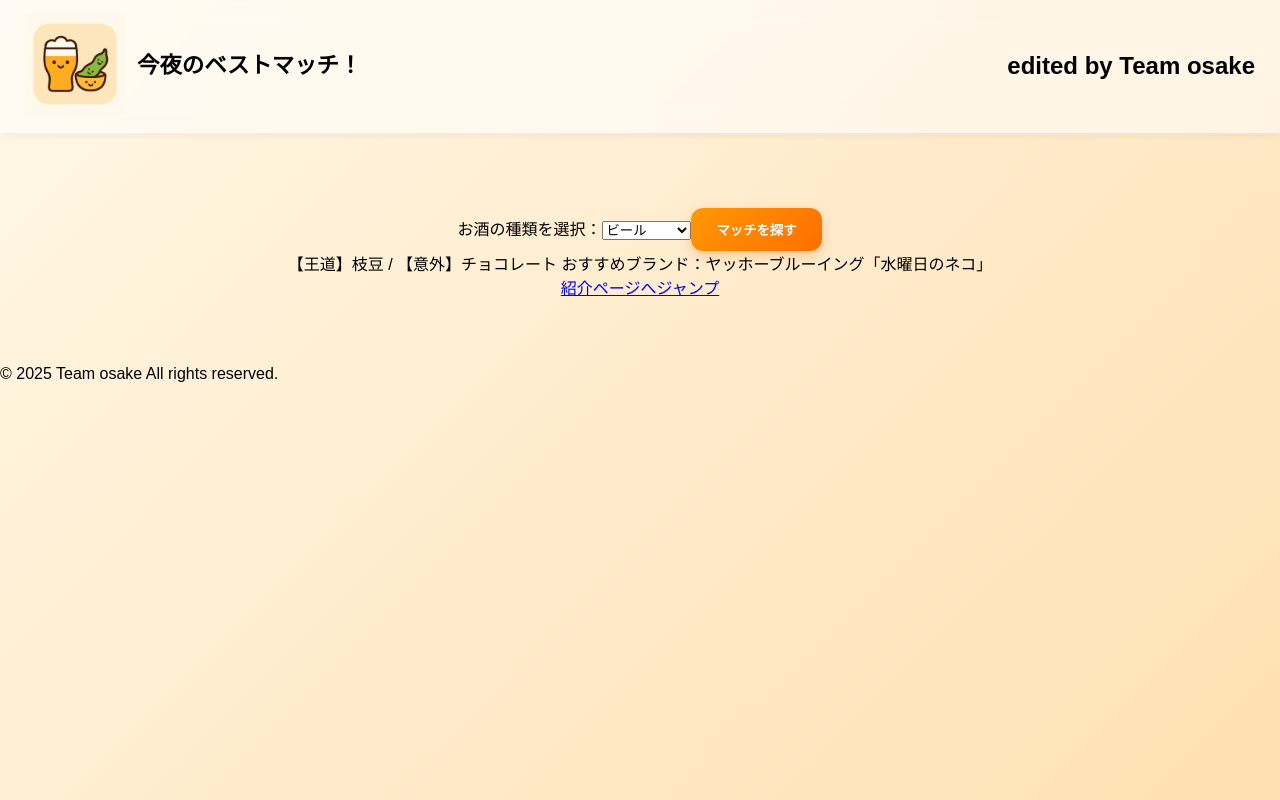
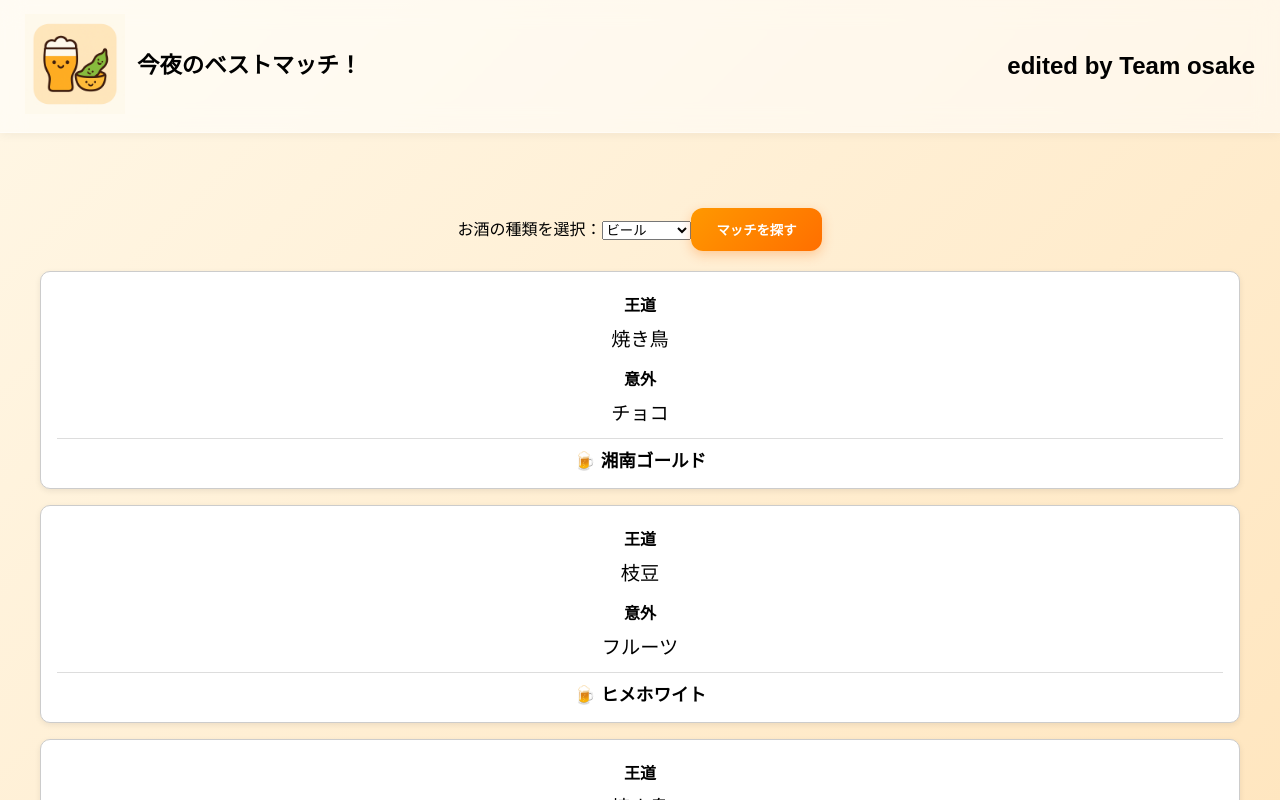
Before and after one commit to sreij/todays_best_match, a React (Vite) app: page / in a window 1280 px wide. Both pictures are taken after a click on the button "マッチを探す". Shown: the top 800 px of the page. Built offline with nearby package versions, Linux system fonts and the light colour scheme.

Commit message:
home,styleの変更改善

```diff
--- a/public/style.css
+++ b/public/style.css
@@ -166,3 +166,116 @@ button:hover {
   font-size: 1.4rem;
   line-height: 1;
 }
+
+/* ------------------------------
+   Result Item (縦に並ぶカード)
+------------------------------ */
+.result-list {
+  width: 70%;
+  margin: 40px auto;
+  display: flex;
+  flex-direction: column;
+  gap: 20px;
+}
+
+.result-card {
+  background: rgba(255, 255, 255, 0.85);
+  border-left: 6px solid #ff9800;
+  padding: 20px 26px;
+  border-radius: 14px;
+  box-shadow: 0 4px 14px rgba(255, 152, 0, 0.25);
+  display: flex;
+  flex-direction: column;
+  gap: 10px;
+  animation: fadeInUp 0.5s ease;
+}
+
+.result-card h3 {
+  margin: 0;
+  font-size: 1.3rem;
+  color: #e65100;
+  font-weight: 700;
+}
+
+.result-row {
+  display: flex;
+  align-items: center;
+  gap: 14px;
+  padding-left: 5px;
+}
+
+.result-label {
+  font-weight: bold;
+  color: #ff6f00;
+  width: 70px;
+  text-align: right;
+}
+
+.result-text {
+  font-size: 1.2rem;
+  color: #444;
+}
+
+/* Animation: 下からフワッ */
+@keyframes fadeInUp {
+  from {
+    opacity: 0;
+    transform: translateY(12px);
+  }
+  to {
+    opacity: 1;
+    transform: translateY(0);
+  }
+}
+
+/* ------------------------------
+   Vertical List (組み合わせ結果)
+------------------------------ */
+
+.vertical-list-container {
+  display: flex;
+  flex-direction: column;
+  gap: 16px;
+  padding: 20px;
+}
+
+.vertical-item {
+  border: 1px solid #ccc;
+  border-radius: 10px;
+  padding: 16px;
+  background: #fff;
+  box-shadow: 0 2px 6px rgba(0,0,0,0.08);
+}
+
+.tag {
+  font-weight: bold;
+  padding: 4px 8px;
+  border-radius: 6px;
+  display: inline-block;
+  width: 60px;
+  text-align: center;
+  margin-bottom: 4px;
+}
+
+.tag.王道 {
+  background: #007bff;
+  color: white;
+}
+
+.tag.意外 {
+  background: #ff9800;
+  color: white;
+}
+
+.value {
+  font-size: 1.2rem;
+  margin-bottom: 10px;
+}
+
+.beer {
+  margin-top: 12px;
+  padding-top: 8px;
+  border-top: 1px solid #ddd;
+  font-weight: bold;
+  font-size: 1.1rem;
+}
--- a/src/Home.jsx
+++ b/src/Home.jsx
@@ -1,65 +1,66 @@
 import { Link } from "react-router-dom";
 import { useState, useEffect } from "react";
-//import brandsData from "./brand.json";
 
 export default function Home() {
-  const [result, setResult] = useState("");
-  const [brands, setBrands] = useState([]);
+  const [results, setResults] = useState([]);
+  const [brands, setBrands] = useState({});
 
   useEffect(() => {
     fetch("/brand.json")
       .then((res) => res.json())
       .then((data) => {
-        setBrands(data["beer"]); // beer のブランド配列を保存
+        setBrands(data);
       });
   }, []);
+
+  const getRandom = (arr) => arr[Math.floor(Math.random() * arr.length)];
 
   const handleMatch = () => {
     const category = document.getElementById("category").value;
 
-    // 今は beer だけ対応
-    const categoryBrands = category === "beer" ? brands : [];
-
-    const randomBrand =
-      categoryBrands.length > 0
-        ? categoryBrands[Math.floor(Math.random() * categoryBrands.length)]
-        : null;
+    const categoryBrands = brands[category] || [];
 
     const classicSnacks = {
-      beer: "枝豆",
-      wine: "チーズ",
-      whisky: "ナッツ",
-      sour: "唐揚げ",
-      shochu: "さつま揚げ",
-      sake: "刺身",
-      highball: "揚げ物",
-      other: "おつまみ各種"
+      beer: ["枝豆", "焼き鳥", "唐揚げ", "ソーセージ", "たこわさ"],
+      wine: ["チーズ", "生ハム", "オリーブ", "クラッカー", "ぶどう"],
+      whiskey: ["ナッツ", "チョコ", "ビーフジャーキー", "燻製チーズ", "ドライフルーツ"],
+      sour: ["唐揚げ", "餃子", "ポテチ", "サラダ", "枝豆"],
+      shochu: ["さつま揚げ", "漬物", "焼き鳥", "コンニャク", "冷奴"],
+      sake: ["刺身", "だし巻き卵", "塩辛", "茶碗蒸し", "焼き魚"],
+      highball: ["揚げ物", "唐揚げ", "チーズ", "スルメ", "ピーナッツ"],
+      others: ["おつまみ各種"]
     };
 
     const surpriseSnacks = {
-      beer: "チョコレート",
-      wine: "ポテトチップス",
-      whisky: "燻製チョコ",
-      sour: "ポップコーン",
-      shochu: "チョコ最中",
-      sake: "バタークッキー",
-      highball: "ドライフルーツ",
-      other: "意外な組み合わせは今後追加予定！"
+      beer: ["チョコ", "クッキー", "ポップコーン", "フルーツ", "プリン"],
+      wine: ["ポテチ", "ナッツ", "チョコ", "せんべい", "サンドイッチ"],
+      whiskey: ["燻製チョコ", "キャラメル", "クッキー", "バナナ", "バタークッキー"],
+      sour: ["ポップコーン", "チョコ", "ポテチ", "ケーキ", "ゼリー"],
+      shochu: ["チョコ最中", "羊羹", "せんべい", "マドレーヌ", "ドーナツ"],
+      sake: ["バタークッキー", "チョコ", "プリン", "ラスク", "カステラ"],
+      highball: ["ドライフルーツ", "パイ", "クッキー", "ラムネ", "マシュマロ"],
+      others: ["意外な組み合わせは今後追加予定！"]
     };
 
-    const classic = classicSnacks[category];
-    const surprise = surpriseSnacks[category];
+    let newResults = [];
 
-    const brandText = randomBrand
-      ? `おすすめブランド：${randomBrand.brand}「${randomBrand.name}」`
-      : category === "beer"
-      ? "ブランド情報を読み込み中..."
-      : "（ビール以外はまだデータがありません）";
+    for (let i = 0; i < 5; i++) {
+      const randomBrand =
+        categoryBrands.length > 0
+          ? getRandom(categoryBrands)
+          : { name: "ブランド情報なし" };
 
-    const text = `【王道】${classic} / 【意外】${surprise}
-${brandText}`;
+      const classic = getRandom(classicSnacks[category]);
+      const surprise = getRandom(surpriseSnacks[category]);
 
-    setResult(text);
+      newResults.push({
+        classic,
+        surprise,
+        brand: randomBrand.name
+      });
+    }
+
+    setResults(newResults);
   };
 
   return (
@@ -67,26 +68,40 @@ ${brandText}`;
       <label htmlFor="category" className="block font-bold text-lg">
         お酒の種類を選択：
       </label>
+
       <select id="category" className="border p-2 rounded">
         <option value="beer">ビール</option>
         <option value="wine">ワイン</option>
-        <option value="whisky">ウィスキー</option>
+        <option value="whiskey">ウィスキー</option>
         <option value="sour">サワー</option>
         <option value="shochu">焼酎</option>
         <option value="sake">日本酒</option>
         <option value="highball">ハイボール</option>
-        <option value="other">その他</option>
+        <option value="others">その他</option>
       </select>
 
       <button
-        id="matchButton"
         onClick={handleMatch}
         className="bg-blue-500 text-white px-4 py-2 rounded"
       >
         マッチを探す
       </button>
 
-      <div id="result" className="text-xl font-semibold">{result}</div>
+      {/* ▼▼▼ 縦リスト表示 ▼▼▼ */}
+      <div className="vertical-list-container">
+        {results.map((item, index) => (
+          <div className="vertical-item" key={index}>
+            <div className="tag o">王道</div>
+            <div className="value">{item.classic}</div>
+
+            <div className="tag i">意外</div>
+            <div className="value">{item.surprise}</div>
+
+            <div className="beer">🍺 {item.brand}</div>
+          </div>
+        ))}
+      </div>
+      {/* ▲▲▲ ここまで ▲▲▲ */}
 
       <Link to="/about" className="text-blue-600 underline block">
         紹介ページへジャンプ
```
